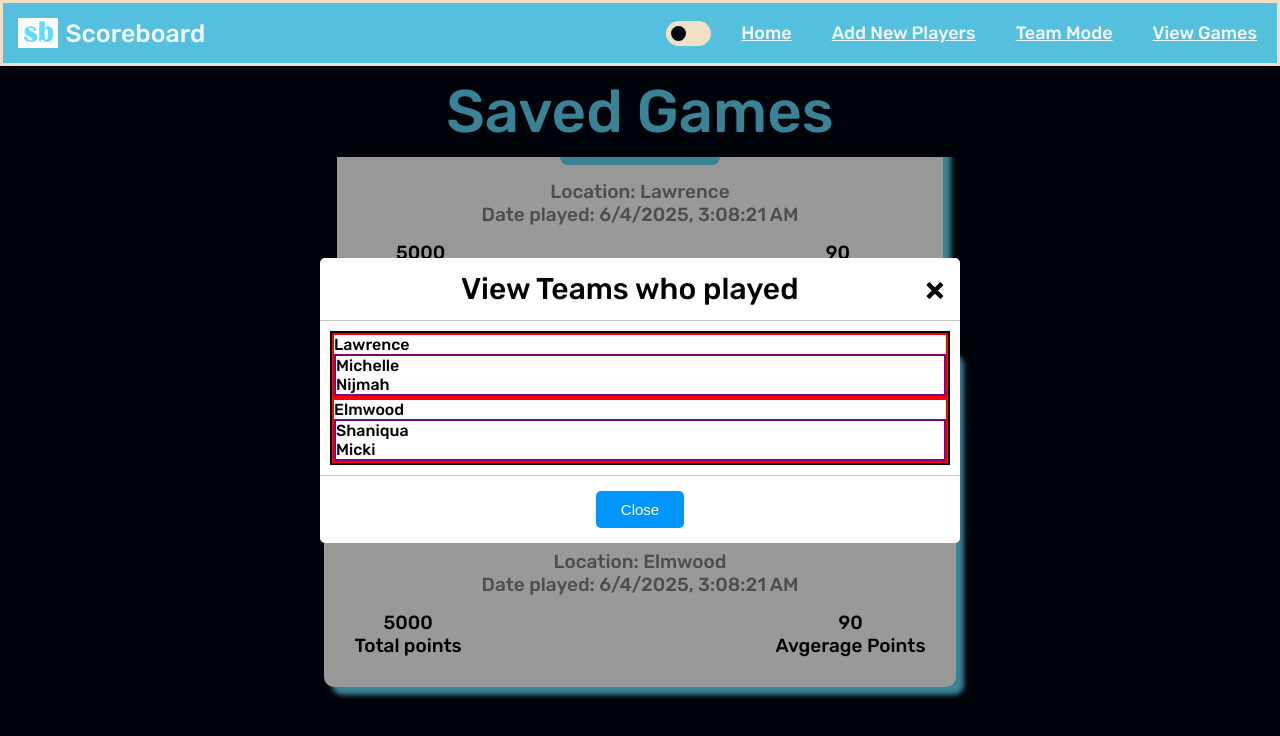
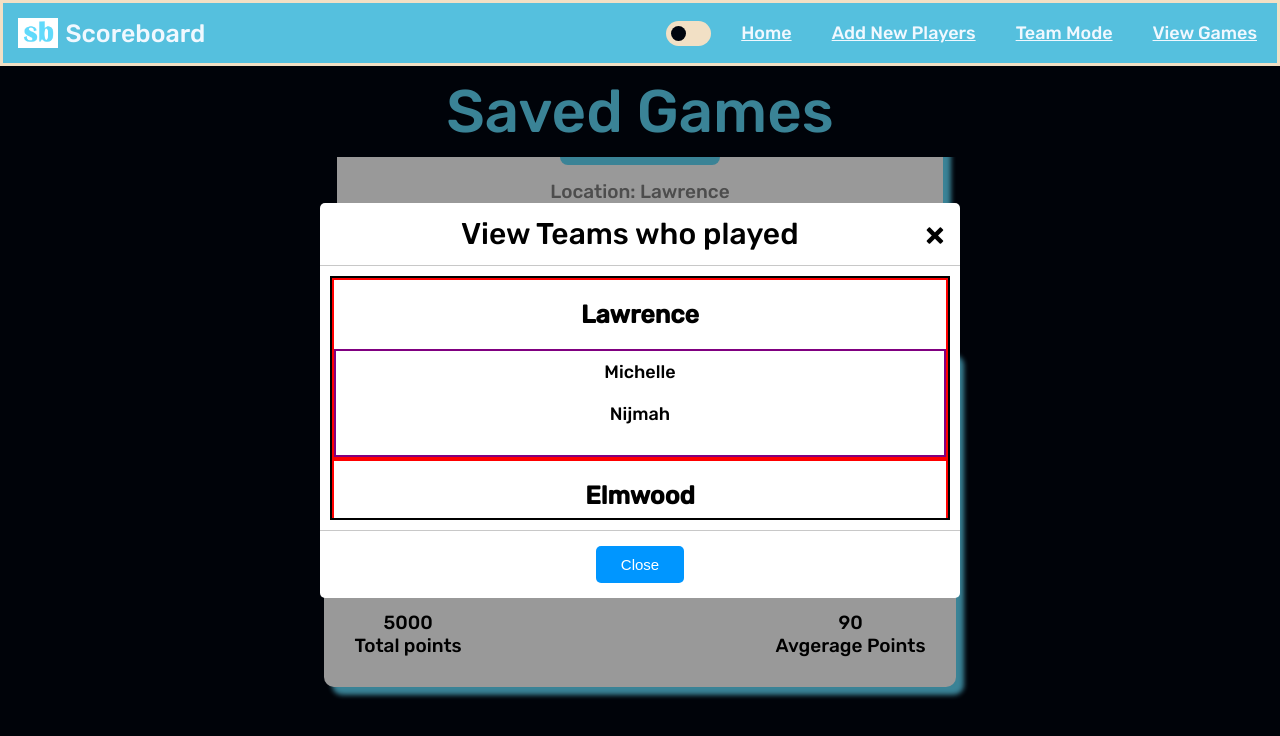
Before and after one commit to darienmiller88/DigitalScoreBoard, a Vue app in the folder client/: page /view-games in a window 1280 px wide. Both pictures are taken after a click on the button "View Teams". Shown: the top 736 px of the page. Built offline with nearby package versions, Linux system fonts and the light colour scheme; no server answers; a web font is replaced by a local one.

Commit message:
feat: added some styling to teams in ViewSavedGameTeams.vue, scrolling is now active

```diff
--- a/client/src/components/ViewSavedGameTeams/ViewSavedGameTeams.vue
+++ b/client/src/components/ViewSavedGameTeams/ViewSavedGameTeams.vue
@@ -9,7 +9,9 @@
 <template>
     <div class="teams">
         <div class="team" v-for="team in props.teamsInSavedGame">
-            {{ team.team_name }}
+            <div class="team-name">
+                {{ team.team_name }}
+            </div>
 
             <div class="players">
                 <div class="player" v-for="player in team.players">
@@ -22,16 +24,28 @@
 
 <style scoped lang="scss">
     .teams{
+        text-align: center;
         border: 2px solid black;
+        height: 30vh;
+        overflow-y: scroll;
 
         .team{
             border: 2px solid red;
 
+            .team-name{
+                font-size: 25px;
+                font-weight: 700;
+                padding: 20px;
+            }
+
             .players{
                 border: 2px solid purple;
+                height: 13vh;
+                overflow-y: scroll;
 
                 .player{
-
+                    font-size: 18px;
+                    padding: 10px;
                 }
             }
         }
```
